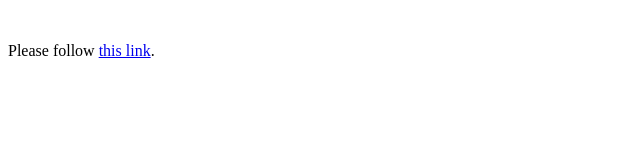
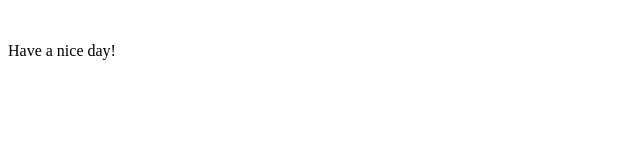
Before and after one commit to mengyan233/glut, a plain HTML site: page index.html in a window 1280 px wide. Shown: the full height of the page, 0-640 px from the left. Drawn offline with Linux system fonts and the light colour scheme.

Commit message:
Update index.html

```diff
--- a/index.html
+++ b/index.html
@@ -4,13 +4,13 @@
 
   <head>
 
-     <meta http-equiv="refresh" content="3;url=https://www.yuanshen.com">
+     <meta http-equiv="refresh" content="1;url=https://www.yuanshen.com">
 
   </head>
 
   <body>
 
-    <p>Please follow <a href="https://www.yuanshen.com">this link</a>.</p>
+    <p>Have a  nice day!</p>
 
   </body>
 
```
